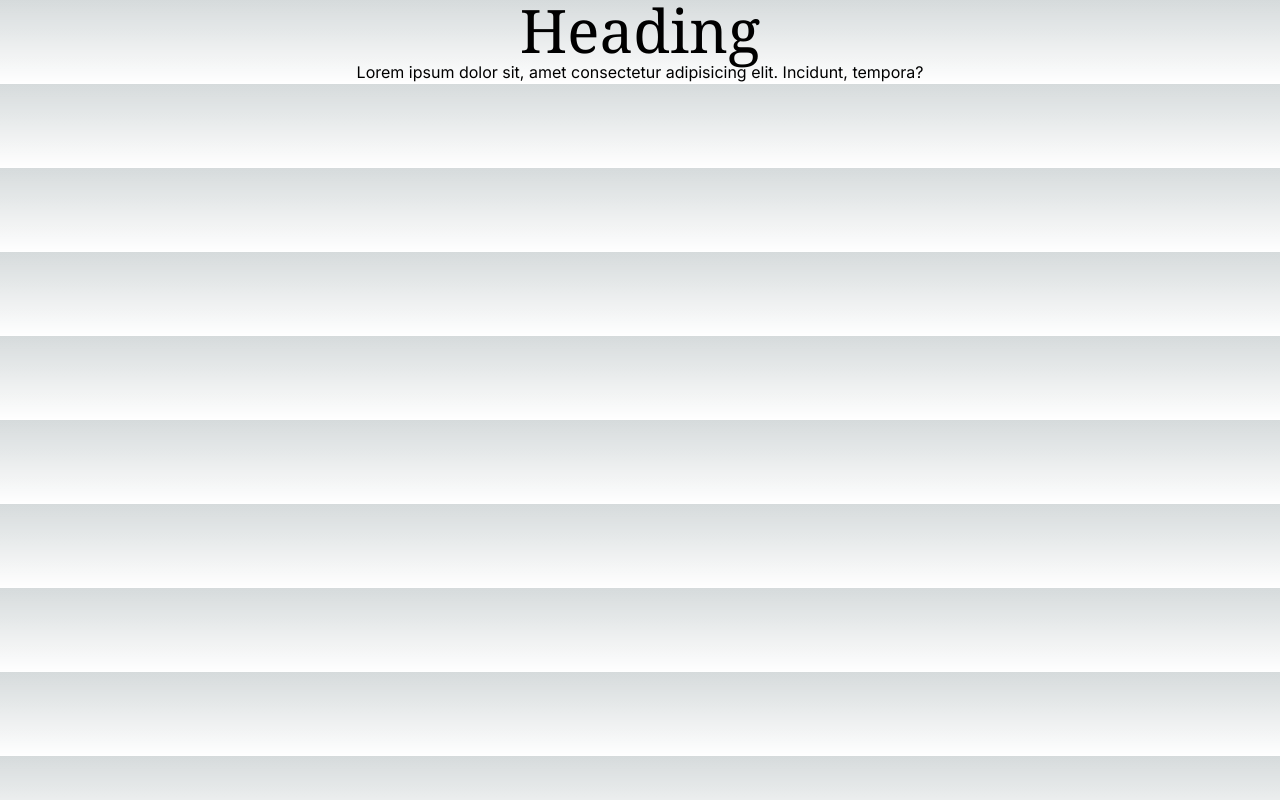
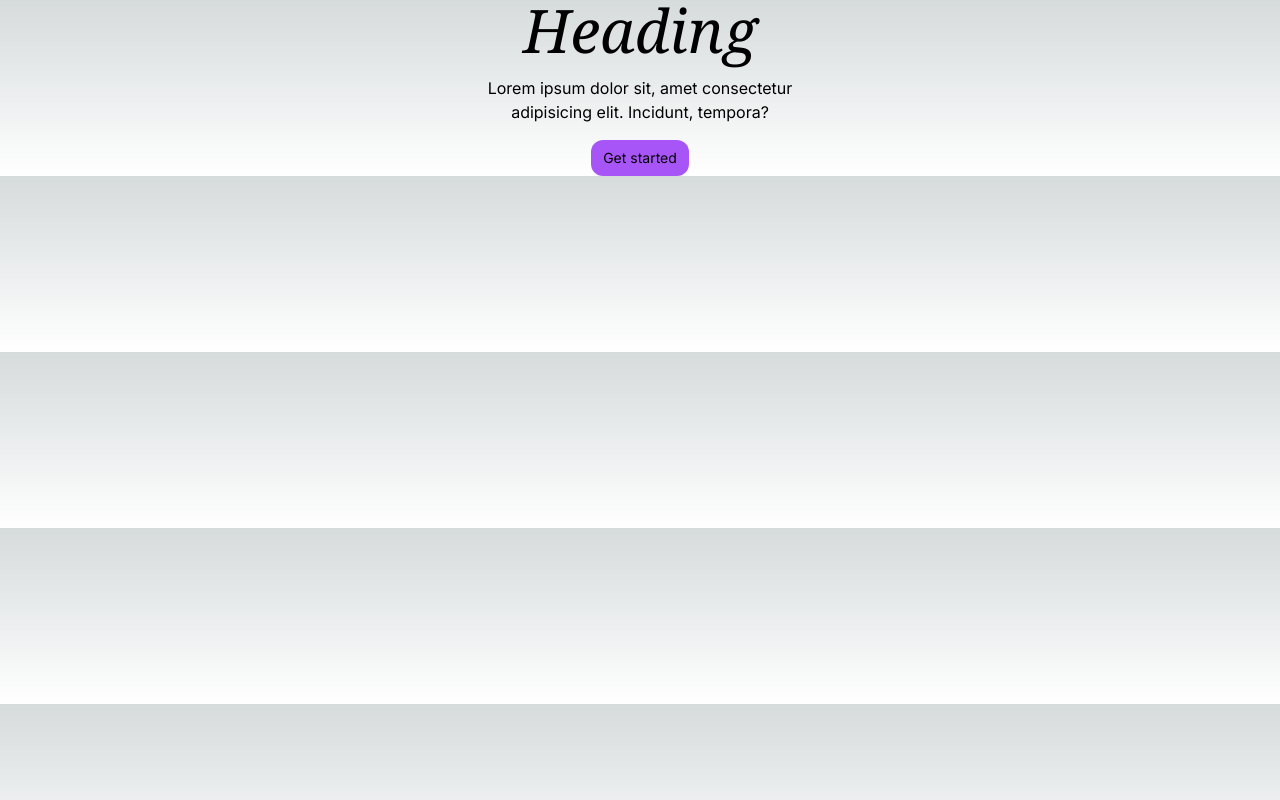
Before and after one commit to piotrszubert/pexels-gallery, a Next.js app in the folder apps/nextjs/: page / in a window 1280 px wide. Built offline with nearby package versions, Linux system fonts and the light colour scheme.

Commit message:
updated hero

```diff
--- a/apps/nextjs/app/page.tsx
+++ b/apps/nextjs/app/page.tsx
@@ -1,13 +1,16 @@
 export default function Home() {
   return (
     <main>
-      <div className="text-center">
-        <h1 className="text-6xl font-serif">
+      <div className="text-center space-y-4">
+        <h1 className="text-6xl font-serif italic">
           Heading
         </h1>
-        <p>
+        <p className="max-w-sm mx-auto">
           Lorem ipsum dolor sit, amet consectetur adipisicing elit. Incidunt, tempora?
         </p>
+        <button className="px-3 py-2 text-sm rounded-xl bg-purple-500">
+          Get started
+        </button>
       </div>
     </main>
   )
```
